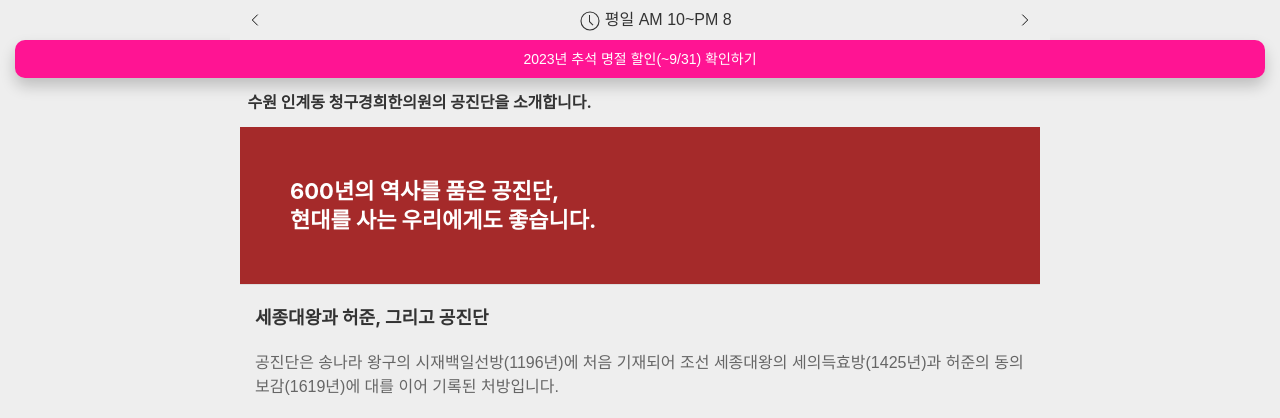
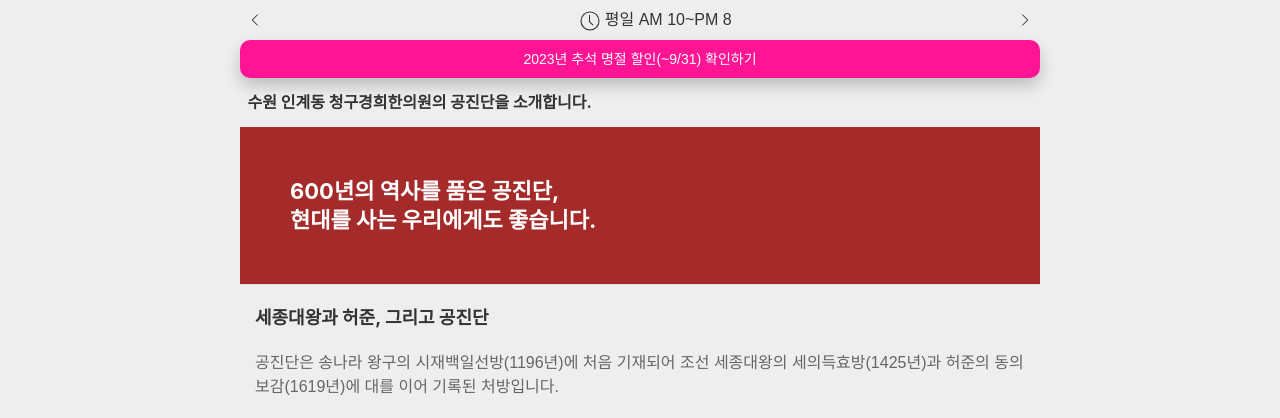
Before and after one commit to rukidding0918/gongjindan, a Python web app: template templates/base.html in a window 1280 px wide. Shown: the top 418 px of the page. Run offline with Jinja, Linux system fonts and the light colour scheme; the template is opened without the code that fills it, so the values that code supplies are empty; some libraries are stand-ins or nearby versions; some web fonts are replaced.

Commit message:
fix event button bug

```diff
--- a/index.html
+++ b/index.html
@@ -172,7 +172,7 @@
     </div>
 </nav> -->
 
-    <div style="margin: 0 15px;">
+    <div style="position:relative;left:50%;transform:translateX(-50%);padding: 0 15px;max-width:800px;">
         <div class="event">
     <button class="uk-button" uk-toggle="target: #event-modal" type="button">2023년 추석 명절 할인(~9/31) 확인하기</button>
 </div>
--- a/templates/base.html
+++ b/templates/base.html
@@ -92,7 +92,7 @@
     {% include "layout/notification.html" %}
     <!-- {% include "layout/nav.html" %} -->
 
-    <div style="margin: 0 15px;">
+    <div style="position:relative;left:50%;transform:translateX(-50%);padding: 0 15px;max-width:800px;">
         {% include "contents/event_button.html" %}
     </div>
 
```
